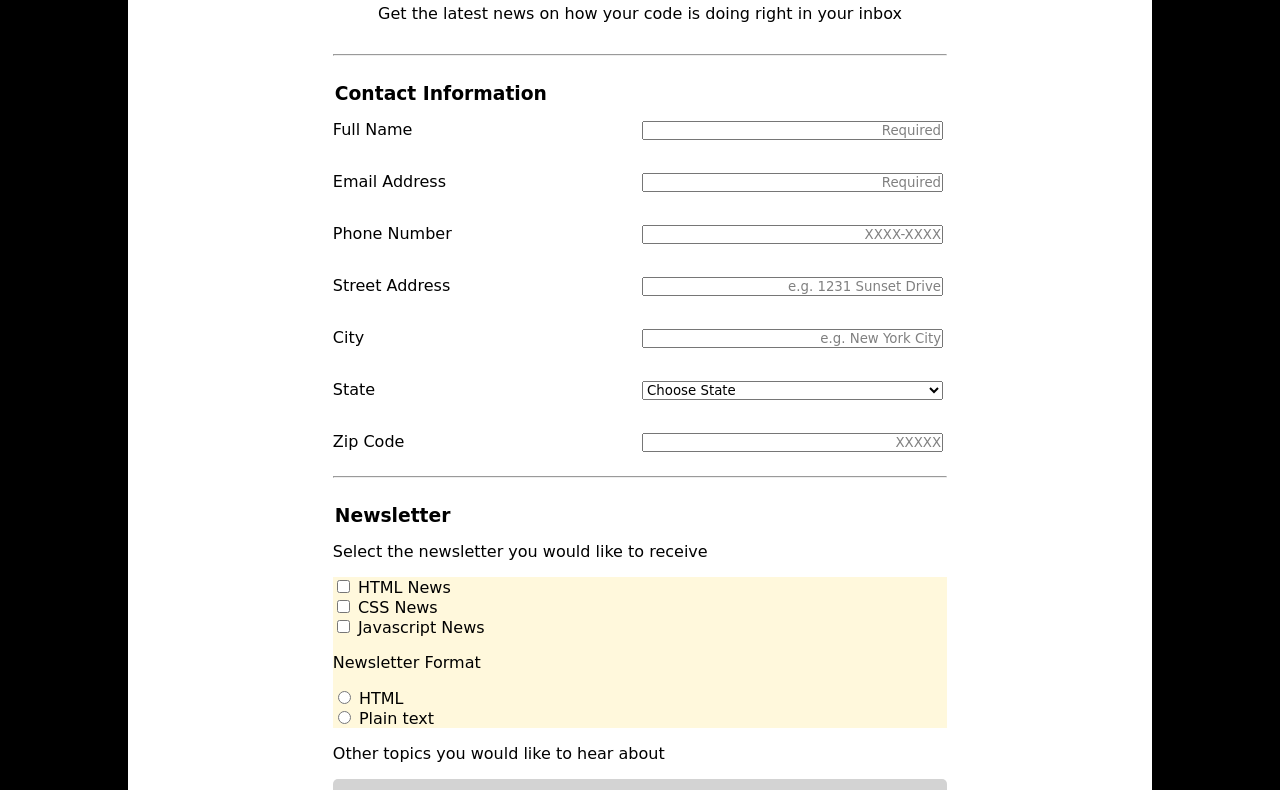
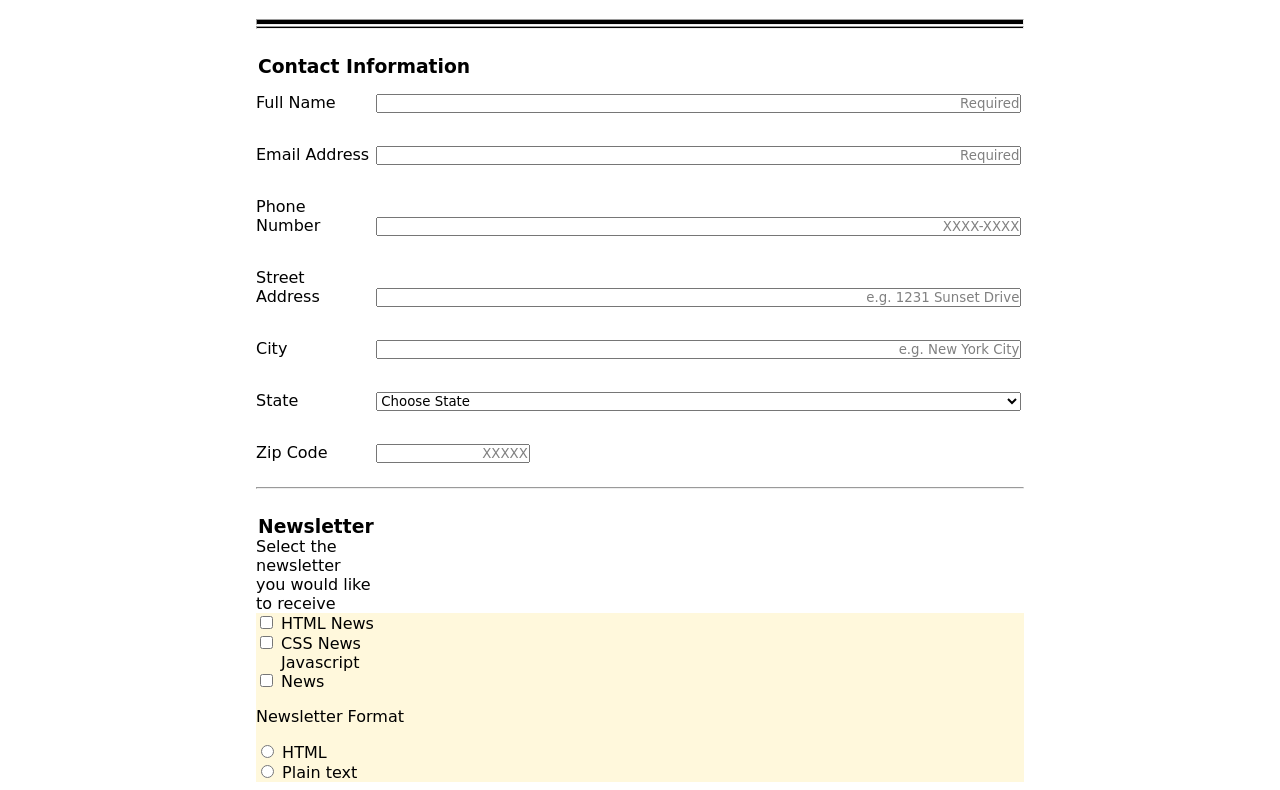
Before and after one commit to softeyes/Techdegree-Project-3, a plain HTML site: page index.html in a window 1280 px wide. Shown: the part 166-956 px from the top of the page. Drawn offline with Linux system fonts and the light colour scheme; a web font is replaced by a local one.

Commit message:
Changes made based on Treehouse feedback.

```diff
--- a/css/style.css
+++ b/css/style.css
@@ -16,6 +16,20 @@ textarea {
 
 body {
     margin: 0;
+}
+
+.header p {
+    margin-top: 0;
+}
+
+.thick-line {
+    background-color: black;
+    margin-bottom: 1.5px;
+}
+
+.thin-line {
+    background-color: black;
+    margin-top: 0;
 }
 
 .newsletter {
@@ -40,11 +54,12 @@ form {
 }
 
 .header h2 {
-    margin-top: 10%;
+    margin-bottom: 0;
 }
 
 .header p {
     margin-bottom: 10%;
+    color:  lightgrey;
 }
 
 fieldset {
@@ -70,6 +85,10 @@ legend h3 {
 .input {
     display: block;
     padding-top: 1em;
+}
+
+.input #code {
+    width: 50%;
 }
 
 ::-webkit-input-placeholder {
@@ -155,13 +174,11 @@ input[type="submit"] {
     background-color: cornsilk;
 }
 
-@media screen and (min-width: 767px) {
+@media screen and (min-width: 768px) {
     body {
-        background-color: black;
         margin: 0;
     }
     .newsletter {
-        margin: 0 10%;
         background-color: white;
     }
     form {
@@ -171,7 +188,6 @@ input[type="submit"] {
     .title {
         text-align: center;
         margin-top: 0;
-        padding: 20px;
         color: white;
         background-color: darkslategrey;
     }
@@ -179,24 +195,27 @@ input[type="submit"] {
         text-align: center;
     }
     .header h2 {
-        margin-top: 10%;
+        margin-top: 5%;
     }
     .header p {
         margin-bottom: 5%;
     }
     label {
         display: inline-block;
-        width: 49.5%;
+        width: 15%;
     }
     .contact-info {
         display: inline-block;
-        width: 49%;
+        width: 84%;
         padding: 0;
     }
     .input {
         padding-top: 1em;
         padding-bottom: 1em;
         text-align: left;
+    }
+    .input #code {
+        width: 20%;
     }
     ::-webkit-input-placeholder {
         /* Chrome/Opera/Safari */
--- a/index.html
+++ b/index.html
@@ -17,7 +17,8 @@
                 <h2>Signup for our newsletter</h2>
                 <p>Get the latest news on how your code is doing right in your inbox</p>
             </section>
-            <hr>
+            <hr size="8" class="thick-line">
+            <hr size="5" class="thin-line">
 
             <fieldset class="info-section">
                 <legend>
@@ -72,15 +73,15 @@
                 <legend>
                     <h3>Newsletter</h3>
                 </legend>
-                <p>Select the newsletter you would like to receive</p>
+                <label>Select the newsletter you would like to receive</label>
                 <div class="options">
-                    <input type="checkbox" id="html_news" value="html_news">
+                    <input name="html_news" type="checkbox" id="html_news" value="html_news">
                     <label for="html_news" class="light">HTML News</label>
                     <br>
-                    <input type="checkbox" id="css_news" value="css_news">
+                    <input name="css_news" type="checkbox" id="css_news" value="css_news">
                     <label for="css_news" class="light">CSS News</label>
                     <br>
-                    <input type="checkbox" id="javascript_news" value="javascript_news">
+                    <input name="javascript_news" type="checkbox" id="javascript_news" value="javascript_news">
                     <label for="javascript_news" class="light">Javascript News</label>
 
                     <p>Newsletter Format</p>
@@ -90,8 +91,8 @@
                     <input type="radio" id="plaintext_format" value="plaintext_format" name="format">
                     <label for="plaintext_format" class="light">Plain text</label>
                 </div>
-
-                <p>Other topics you would like to hear about</p>
+                <br>
+                <label>Other topics you would like to hear about</label>
                 <textarea name="textarea" id="textarea" cols="110" rows="10"></textarea>
                 <div class="sign-up">
                     <input type="submit" value="Sign Up">
```
